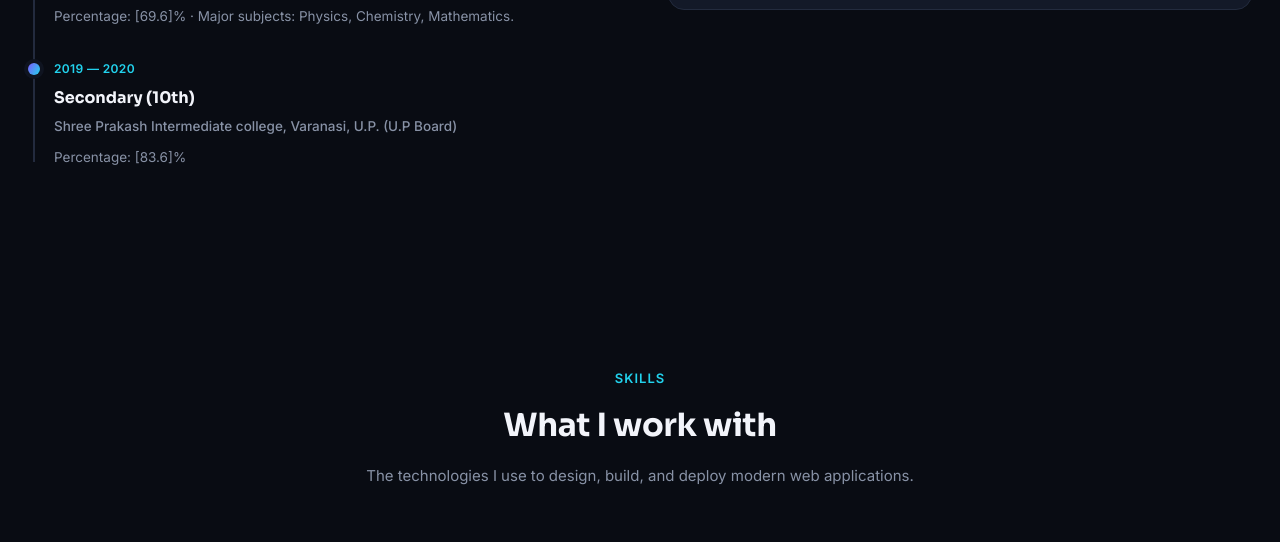
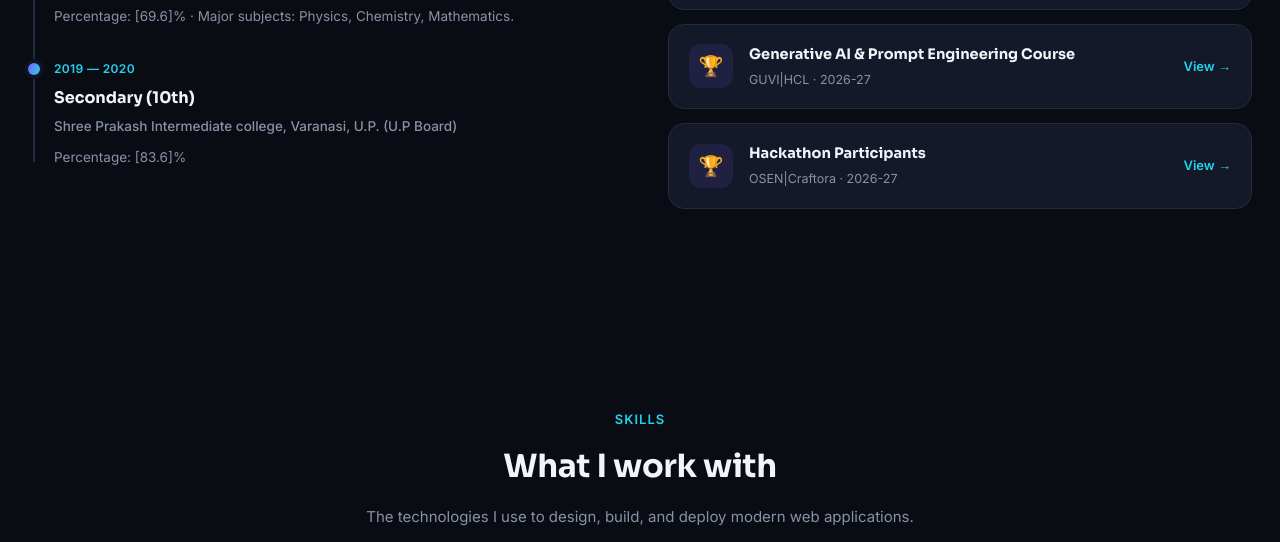
Before and after one commit to codebyharsh007/Self-portfolio, a plain HTML site: page index.html in a window 1280 px wide. Shown: the part 2156-2698 px from the top of the page. Drawn offline with nearby package versions, Linux system fonts and the light colour scheme.

Commit message:
commit all

```diff
--- a/index.html
+++ b/index.html
@@ -199,6 +199,24 @@
               <a href="assets/images/intern.jpg" class="cert-link" target="_blank">View →</a>
             </div>
 
+            <div class="cert-card">
+              <div class="cert-icon">🏆</div>
+              <div class="cert-info">
+                <h4> Generative AI & Prompt Engineering Course </h4>
+                <div class="cert-meta"> GUVI|HCL · 2026-27</div>
+              </div>
+              <a href="assets/images/HCL.pdf" target="_blank" class="cert-link">View →</a>
+            </div>
+
+            <div class="cert-card">
+              <div class="cert-icon">🏆</div>
+              <div class="cert-info">
+                <h4> Hackathon Participants </h4>
+                <div class="cert-meta"> OSEN|Craftora · 2026-27</div>
+              </div>
+              <a href="assets/images/OSEN_Hackothon.pdf" target="_blank" class="cert-link">View →</a>
+            </div>
+
 
           </div>
         </div>
```
Also changed, not shown: 2 other files.
